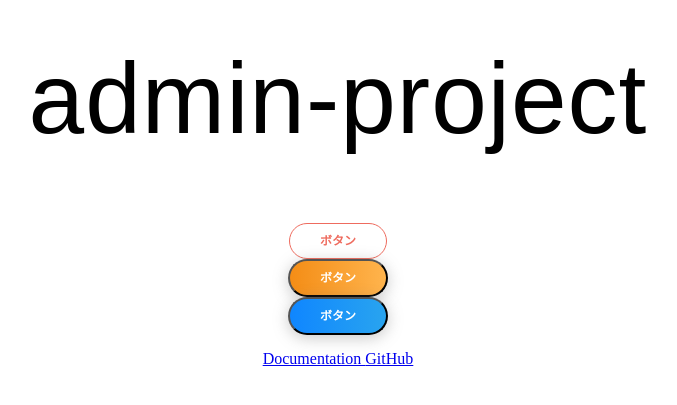
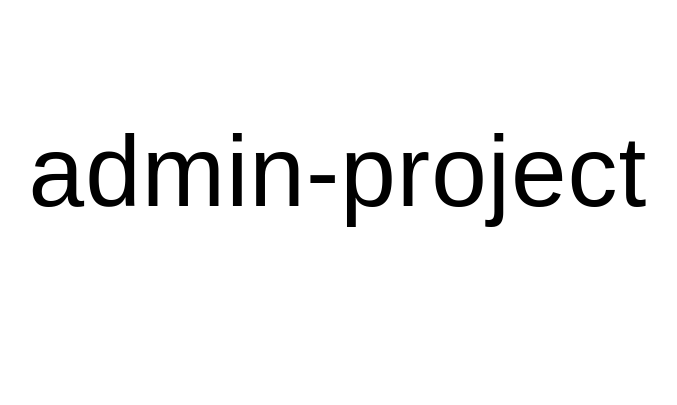
Before and after one commit to harutotanabe09/NuxtAdminConfig, a Nuxt app: page /admin in a window 1280 px wide. Shown: the part 237-642 px from the top of the page, without its empty margins (302-979 px from the left). Built offline with nearby package versions, Linux system fonts and the light colour scheme.

Commit message:
refactor: 💡 vue fix

```diff
--- a/package.json
+++ b/package.json
@@ -26,7 +26,8 @@
     "@nuxtjs/axios": "^5.13.1",
     "@nuxtjs/pwa": "^3.3.5",
     "core-js": "^3.9.1",
-    "nuxt": "^2.15.3"
+    "nuxt": "^2.15.3",
+    "vue": "^2.6.12"
   },
   "devDependencies": {
     "@commitlint/cli": "^12.0.1",
--- a/pages/admin/index.vue
+++ b/pages/admin/index.vue
@@ -2,38 +2,14 @@
   <div class="container">
     <div>
       <h1 class="title">admin-project</h1>
-      <app-button type="danger">ボタン</app-button><br />
-      <app-button type="secondary">ボタン</app-button><br />
-      <app-button type="primary">ボタン</app-button><br />
-      <div class="links">
-        <a
-          href="https://nuxtjs.org/"
-          target="_blank"
-          rel="noopener noreferrer"
-          class="button--green"
-        >
-          Documentation
-        </a>
-        <a
-          href="https://github.com/nuxt/nuxt.js"
-          target="_blank"
-          rel="noopener noreferrer"
-          class="button--grey"
-        >
-          GitHub
-        </a>
-      </div>
     </div>
   </div>
 </template>
 
 <script lang="ts">
 import Vue from 'vue'
-import AppButton from '~/components/ui/AppButton.vue'
 
-export default Vue.extend({
-  components: { AppButton },
-})
+export default Vue.extend({})
 </script>
 
 <style scoped="scss">
```
Also changed, not shown: 1 other file (tests, documents, lock files or other folders).
